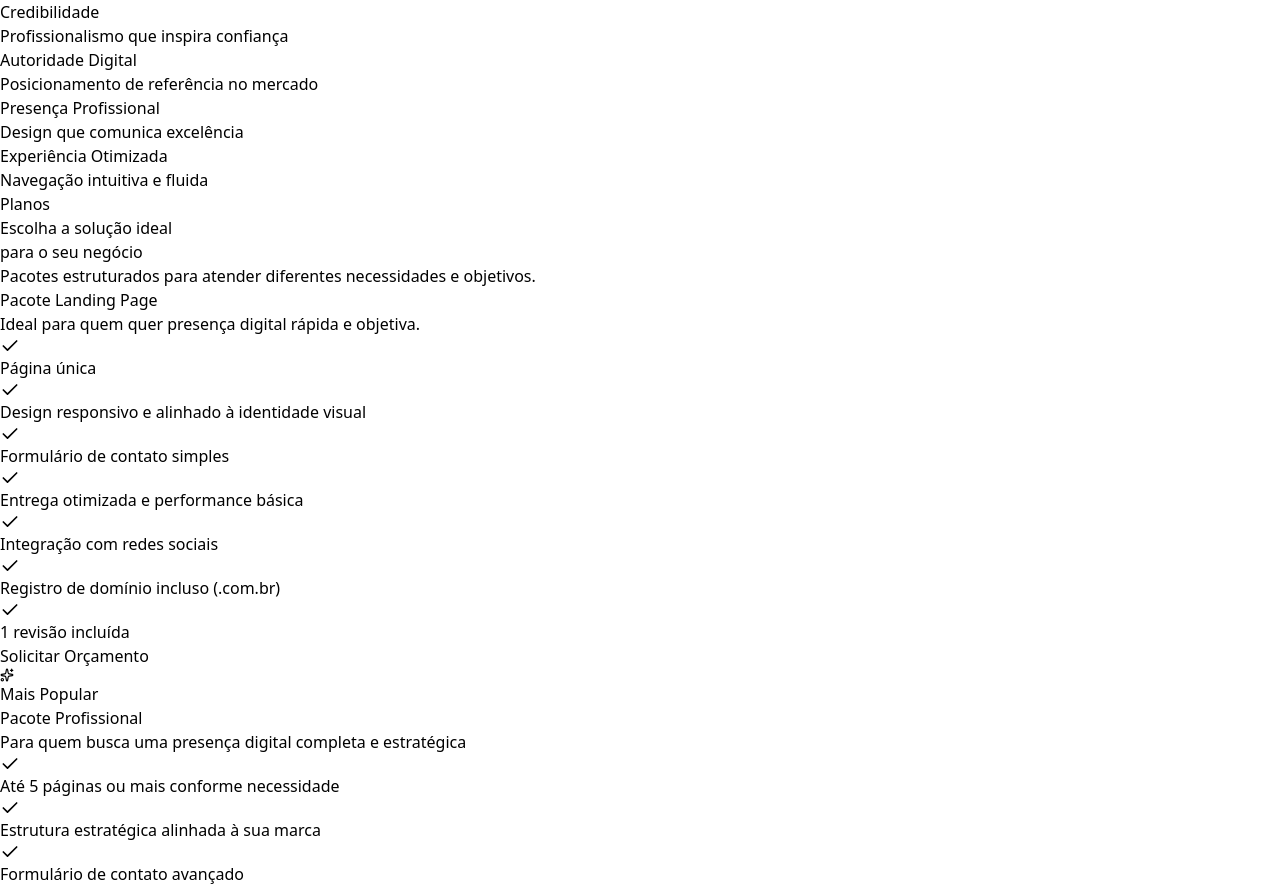
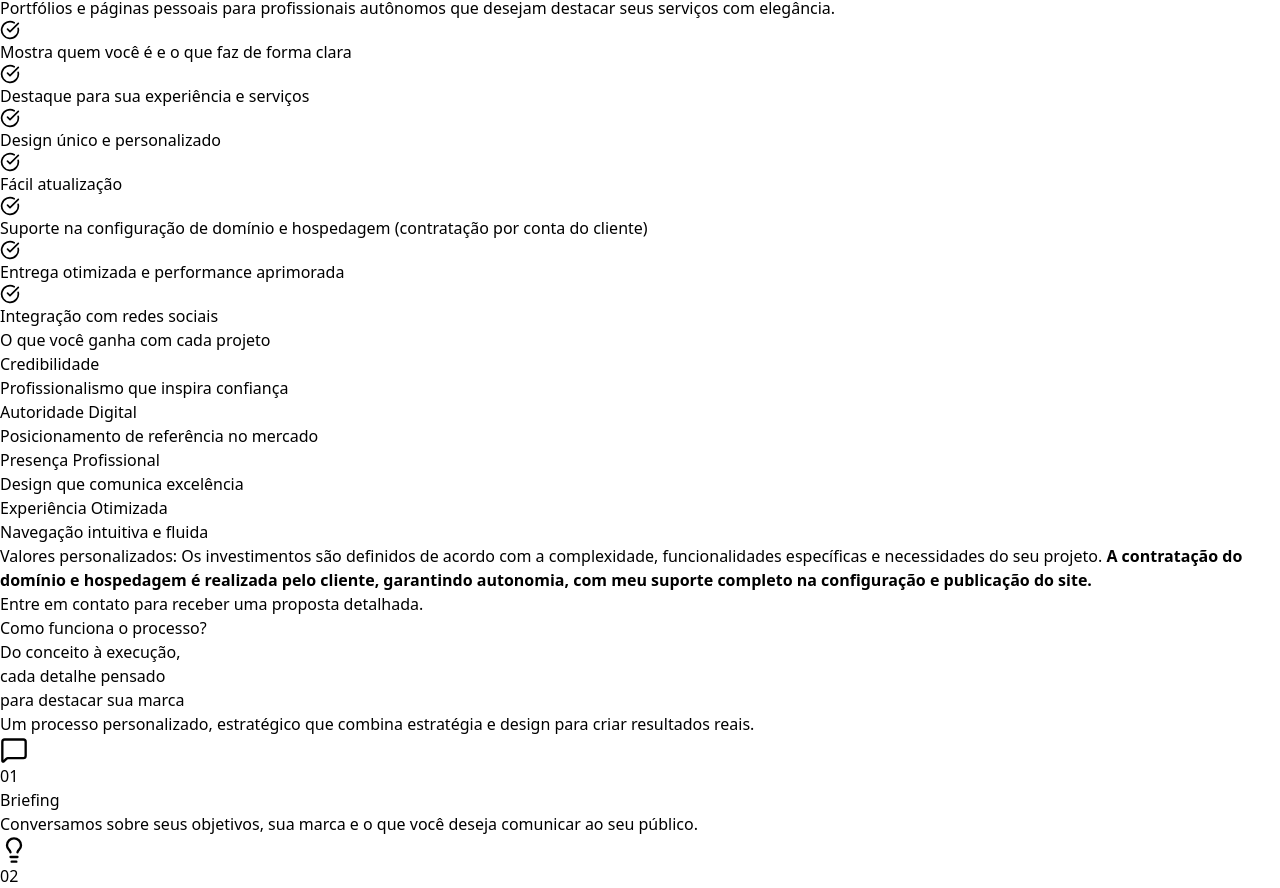
Before and after one commit to aneelise/meuprojeto, a React (Vite) app: page / in a window 1280 px wide. Shown: the part 1876-2764 px from the top of the page. Built offline with nearby package versions, Linux system fonts and the light colour scheme.

Commit message:
remocao aba planos

```diff
--- a/index.html
+++ b/index.html
@@ -4,7 +4,7 @@
     <meta charset="UTF-8" />
     <link rel="icon" type="image/svg+xml" href="/favicon4.svg" />
     <meta name="viewport" content="width=device-width, initial-scale=1.0" />
-    <title>Vellum</title>
+    <title>Vellum | Web Design Estratégico</title>
     <meta name="description" content="Desenvolvimento de sites sofisticados e estratégicos para profissionais que desejam fortalecer sua presença digital com elegância e autoridade." />
     <meta property="og:title" content="VELLUM - Presença Digital Estratégica" />
     <meta property="og:description" content="Desenvolvimento de sites para profissionais que desejam fortalecer sua presença digital com elegância e autoridade." />
--- a/src/App.tsx
+++ b/src/App.tsx
@@ -2,7 +2,6 @@ import Header from './components/Header';
 import Hero from './components/Hero';
 import About from './components/About';
 import Services from './components/Services';
-import Plans from './components/Plans';
 import Process from './components/Process';
 import Target from './components/Target';
 import Contact from './components/Contact';
@@ -15,7 +14,6 @@ function App() {
       <Hero />
       <About />
       <Services />
-      <Plans />
       <Process />
       <Target />
       <Contact />
--- a/src/components/About.tsx
+++ b/src/components/About.tsx
@@ -15,7 +15,7 @@ export default function About() {
             </h2>
 
             <p className="text-lg text-[#4A4A4A] leading-relaxed">
-              Sou desenvolvedora frontend especializada em criar experiências digitais que supera o visual. Um site profissional é muito mais do que código e design, é uma ferramenta estratégica de posicionamento.
+              Sou desenvolvedora frontend especializada em criar experiências digitais que superam o visual. Um site profissional é muito mais do que código e design, é uma ferramenta estratégica de posicionamento.
             </p>
 
             <p className="text-lg text-[#4A4A4A] leading-relaxed">
--- a/src/components/Header.tsx
+++ b/src/components/Header.tsx
@@ -28,9 +28,6 @@ export default function Header() {
             </button>
             <button onClick={() => scrollToSection('servicos')} className="text-white rounded-full hover:bg-[#8B4357] hover:text-[#8B4357] transition-colors">
               Serviços
-            </button>
-            <button onClick={() => scrollToSection('planos')} className="text-white rounded-full hover:bg-[#8B4357] hover:text-[#8B4357] transition-colors">
-              Planos
             </button>
             <button onClick={() => scrollToSection('processo')} className="text-white rounded-full hover:bg-[#8B4357] hover:text-[#8B4357] transition-colors">
               Como funciona?
--- a/src/components/Hero.tsx
+++ b/src/components/Hero.tsx
@@ -18,7 +18,7 @@ export default function Hero() {
           <span className="text-sm text-[#6B1A3D] font-medium">Desenvolvimento Web Personalizado</span>
         </div>
 
-     <h1 className="font-serif text-3xl md:text-5xl lg:text-6xl font-semibold text-[#6B1A3D] mb-6 animate-fade-in-up leading-snug">
+     <h1 className="font-serif text-3xl md:text-5xl lg:text-5xl font-semibold text-[#6B1A3D] mb-6 animate-fade-in-up leading-snug">
            Seu negócio merece um site<br />
            que transmita
          <span className="bg-gradient-to-r from-[#6B1A3D] to-[#8B4357] bg-clip-text text-transparent">
--- a/src/components/Plans.tsx
+++ /dev/null
@@ -1,143 +0,0 @@
-import { Check, Sparkles } from 'lucide-react';
-
-const plans = [
-  {
-    name: 'Pacote Landing Page',
-    description: 'Ideal para quem quer presença digital rápida e objetiva.',
-    features: [
-      'Página única',
-      'Design responsivo e alinhado à identidade visual',
-      'Formulário de contato simples',
-      'Entrega otimizada e performance básica',
-      'Integração com redes sociais',
-      'Registro de domínio incluso (.com.br)',
-      '1 revisão incluída'
-    ],
-    highlight: false
-  },
-  {
-    name: 'Pacote Profissional',
-    description: 'Para quem busca uma presença digital completa e estratégica',
-    features: [
-      'Até 5 páginas ou mais conforme necessidade',
-      'Estrutura estratégica alinhada à sua marca',
-      'Formulário de contato avançado',
-      'Entrega otimizada e performance aprimorada',
-      'Suporte pós-entrega (30 dias)',
-      'Integração com WhatsApp e redes sociais',
-      'Registro de domínio incluso (.com.br)',
-      'Até 2 revisões inclusas'
-    ],
-    highlight: true
-  },
-   {
-    name: 'Pacote Portfólio',
-    description: 'Perfeito para profissionais autônomos que querem mostrar trabalhos e serviços.',
-    features: [
-      'Até 3 páginas personalizadas',
-      'Design alinhado à identidade visual',
-      'Galeria ou apresentação de trabalhos',
-      'Formulário de contato simples',
-      'Entrega otimizada e performance básica',
-      'Registro de domínio incluso (.com.br)',
-      '1 revisão incluída'
-    ],
-    highlight: false
-  }
-];
-
-export default function Plans() {
-  const scrollToContact = () => {
-    const element = document.getElementById('contato');
-    if (element) {
-      element.scrollIntoView({ behavior: 'smooth' });
-    }
-  };
-
-  return (
-    <section id="planos" className="py-24 bg-white">
-      <div className="max-w-7xl mx-auto px-6">
-        <div className="text-center mb-16">
-          <div className="inline-block px-4 py-2 bg-[#FFF8F3] rounded-full border border-[#8B4357]/20 mb-6">
-            <span className="text-sm text-[#6B1A3D] font-medium">Planos</span>
-          </div>
-          <h2 className="font-serif text-4xl md:text-5xl font-bold text-[#6B1A3D] mb-6">
-            Escolha a solução ideal<br />
-            <span className="bg-gradient-to-r from-[#6B1A3D] to-[#8B4357] bg-clip-text text-transparent">
-              para o seu negócio
-            </span>
-          </h2>
-          <p className="text-lg text-[#4A4A4A] max-w-2xl mx-auto">
-            Pacotes estruturados para atender diferentes necessidades e objetivos.
-          </p>
-        </div>
-
-        <div className="grid md:grid-cols-2 gap-8 max-w-5xl mx-auto">
-          {plans.map((plan, index) => (
-            <div
-              key={index}
-              className={`relative p-8 rounded-2xl border-2 transition-all duration-300 hover:-translate-y-2 ${
-                plan.highlight
-                  ? 'bg-gradient-to-br from-[#6B1A3D] to-[#8B4357] border-[#6B1A3D] text-white shadow-2xl'
-                  : 'bg-white border-[#8B4357]/20 hover:shadow-xl'
-              }`}
-            >
-              {plan.highlight && (
-                <div className="absolute -top-4 left-1/2 -translate-x-1/2 px-4 py-1 bg-[#C19A6B] text-white text-sm font-medium rounded-full flex items-center gap-1 shadow-lg">
-                  <Sparkles size={14} />
-                  Mais Popular
-                </div>
-              )}
-
-              <div className="mb-8">
-                <h3 className={`font-serif text-3xl font-bold mb-3 ${
-                  plan.highlight ? 'text-white' : 'text-[#6B1A3D]'
-                }`}>
-                  {plan.name}
-                </h3>
-                <p className={`text-sm leading-relaxed ${
-                  plan.highlight ? 'text-white/90' : 'text-[#4A4A4A]'
-                }`}>
-                  {plan.description}
-                </p>
-              </div>
-
-              <ul className="space-y-4 mb-8">
-                {plan.features.map((feature, idx) => (
-                  <li key={idx} className="flex items-start gap-3">
-                    <Check
-                      size={20}
-                      className={`flex-shrink-0 mt-0.5 ${
-                        plan.highlight ? 'text-[#C19A6B]' : 'text-[#6B1A3D]'
-                      }`}
-                    />
-                    <span className={plan.highlight ? 'text-white' : 'text-[#4A4A4A]'}>
-                      {feature}
-                    </span>
-                  </li>
-                ))}
-              </ul>
-
-              <button
-                onClick={scrollToContact}
-                className={`w-full py-4 rounded-full font-medium transition-all duration-300 ${
-                  plan.highlight
-                    ? 'bg-white text-[#6B1A3D] hover:bg-[#FFF8F3]'
-                    : 'bg-[#6B1A3D] text-white hover:bg-[#8B4357]'
-                } shadow-lg hover:shadow-xl`}
-              >
-                Solicitar Orçamento
-              </button>
-            </div>
-          ))}
-        </div>
-
-        <div className="mt-12 text-center bg-[#FFF8F3] p-6 rounded-2xl border border-[#8B4357]/20 max-w-4xl mx-auto">
-          <p className="text-[#4A4A4A] leading-relaxed">
-            <span className="font-bold text-[#6B1A3D]">Valores personalizados:</span> Os investimentos são definidos de acordo com a complexidade, funcionalidades específicas e necessidades do seu projeto. O valor já inclui o registro do domínio (.com.br).<br /> Entre em contato para receber uma proposta detalhada.
-          </p>
-        </div>
-      </div>
-    </section>
-  );
-}
--- a/src/components/Process.tsx
+++ b/src/components/Process.tsx
@@ -41,7 +41,7 @@ export default function Process() {
       <div className="relative max-w-7xl mx-auto px-6">
         <div className="text-center mb-16">
           <div className="inline-block px-4 py-2 bg-white/10 backdrop-blur-sm rounded-full border border-white/20 mb-6">
-            <span className="text-sm font-medium">Como funciona?</span>
+            <span className="text-sm font-medium">Como funciona o processo?</span>
           </div>
           <h2 className="font-serif text-4xl md:text-5xl font-bold mb-6">
             Do conceito à execução, < br />  cada detalhe pensado < br /> para destacar sua marca
--- a/src/components/Services.tsx
+++ b/src/components/Services.tsx
@@ -9,7 +9,11 @@ const services = [
       'Ideal para lançamentos e campanhas',
       'Foco total em uma oferta específica',
       'Otimização para vendas',
-      'Estrutura pensada para conversão'
+      'Estrutura pensada para conversão',
+      'Suporte na configuração de domínio e hospedagem (contratação por conta do cliente)',
+      'Entrega otimizada e performance aprimorada',
+      'Integração com redes sociais',
+
     ]
   },
   {
@@ -19,8 +23,11 @@ const services = [
     benefits: [
       'Apresentação completa da empresa e serviços',
       'Design moderno e sofisticado, alinhado à sua identidade',
-      'Preparado para aparecer nas pesquisas (SEO básico incluído)',
-      'Fácil de atualizar e gerenciar conteúdo'
+      'Fácil de atualizar e gerenciar conteúdo',
+      'Suporte na configuração de domínio e hospedagem (contratação por conta do cliente)',
+      'Entrega otimizada e performance aprimorada',
+      'Integração com redes sociais',
+
     ]
   },
   {
@@ -31,7 +38,11 @@ const services = [
       'Mostra quem você é e o que faz de forma clara',
       'Destaque para sua experiência e serviços',
       'Design único e personalizado',
-      'Fácil atualização'
+      'Fácil atualização',
+      'Suporte na configuração de domínio e hospedagem (contratação por conta do cliente)',
+      'Entrega otimizada e performance aprimorada',
+      'Integração com redes sociais',
+
     ]
   }
 ];
@@ -45,9 +56,9 @@ export default function Services() {
             <span className="text-sm text-[#6B1A3D] font-medium">Serviços</span>
           </div>
           <h2 className="font-serif text-4xl md:text-5xl font-bold text-[#6B1A3D] mb-6">
-            Soluções digitais que<br />
+            O que desenvolvo <br />
             <span className="bg-gradient-to-r from-[#6B1A3D] to-[#8B4357] bg-clip-text text-transparent">
-              transformam sua marca
+              para sua marca
             </span>
           </h2>
           <p className="text-lg text-[#4A4A4A] max-w-2xl mx-auto">
@@ -109,6 +120,16 @@ export default function Services() {
           </div>
         </div>
       </div>
+
+               <div className="mt-12 text-center bg-[#FFF8F3] p-6 rounded-2xl border border-[#8B4357]/20 max-w-4xl mx-auto">
+          <p className="text-[#4A4A4A] leading-relaxed">
+            <span className="font-bold text-[#6B1A3D]">Valores personalizados:</span> Os investimentos são definidos de acordo com a complexidade, funcionalidades específicas e necessidades do seu projeto.<b> A contratação do domínio e hospedagem é realizada pelo cliente, garantindo autonomia, com meu suporte completo na configuração e publicação do site. </b> <br /> Entre em contato para receber uma proposta detalhada.
+          </p>
+        </div>
+
+
+
+
     </section>
   );
 }
```
